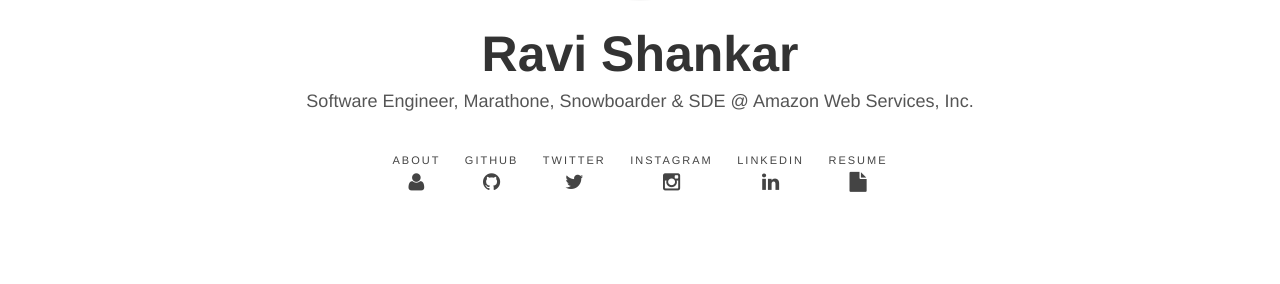
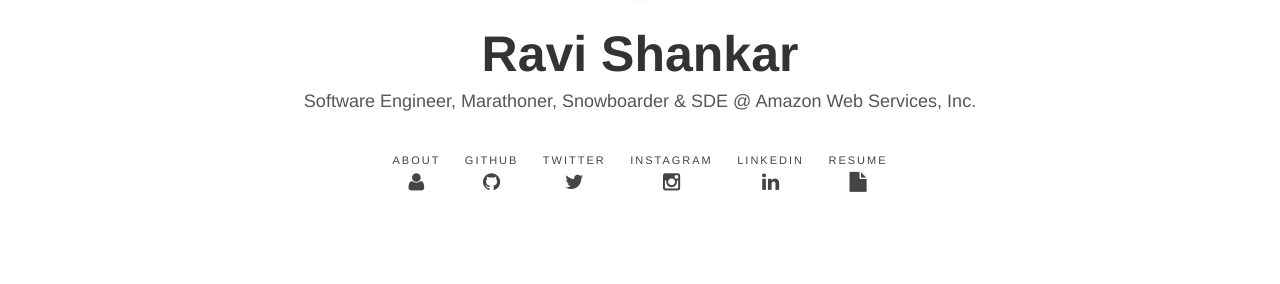
Before and after one commit to ravs/ravs.github.io, a Jekyll site: the page built from resume/index.html, in a window 1280 px wide. Shown: the part 432-716 px from the top of the page. Built offline with Jekyll 4.4.1, drawn with Linux system fonts in a browser that asks for light colours.

Commit message:
Fix typo

```diff
--- a/_config.yml
+++ b/_config.yml
@@ -5,7 +5,7 @@ name: Ravi Shankar
 url: http://ravs.me
 email: ravishankar.bit@gmail.com
 description: Personal site of Ravi Shankar - aka RAVS
-short_desc: Software Engineer, Marathone, Snowboarder & SDE @ Amazon Web Services, Inc.
+short_desc: Software Engineer, Marathoner, Snowboarder & SDE @ Amazon Web Services, Inc.
 twitter: ravs24
 github: ravs
 flickr: ravs24
```
